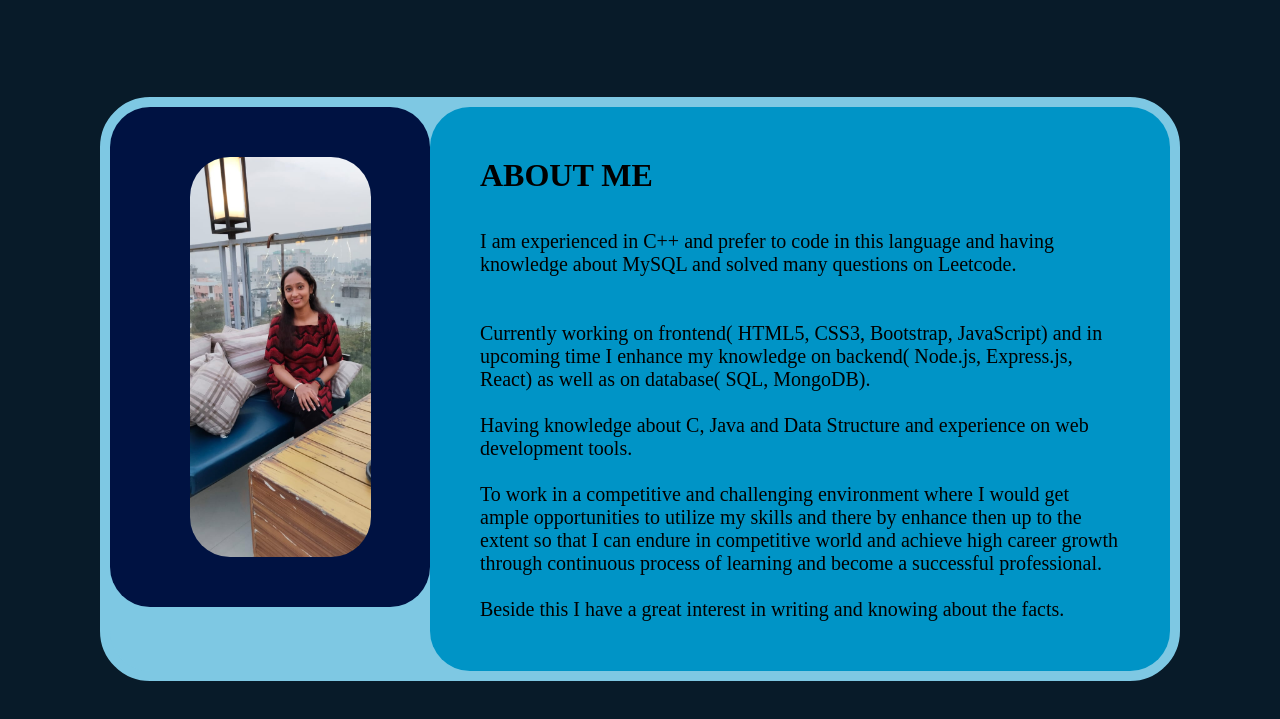
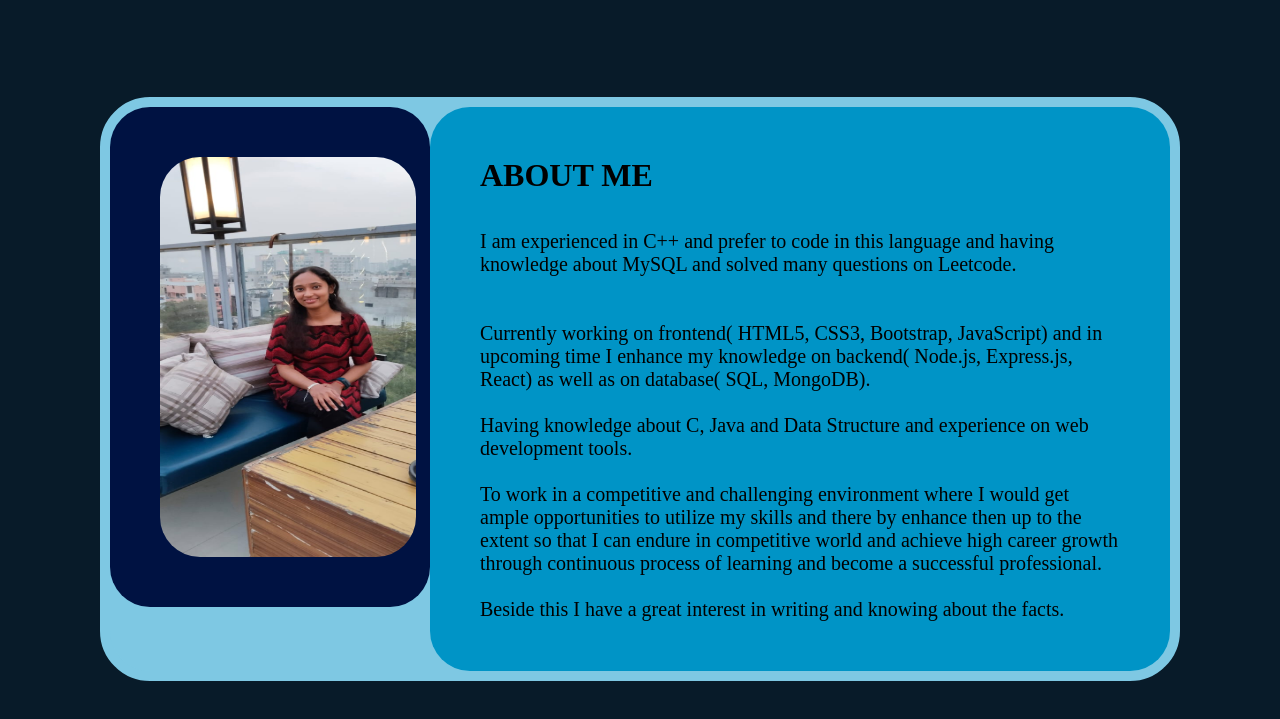
Before and after one commit to dkirti/Portfolio, a plain HTML site: page index.html in a window 1280 px wide. Shown: the part 603-1322 px from the top of the page. Drawn offline with nearby package versions, Linux system fonts and the light colour scheme.

Commit message:
Update stylee.css

```diff
--- a/stylee.css
+++ b/stylee.css
@@ -132,17 +132,17 @@ button:hover{
     border: 10px solid #7EC8E3;
 }
 .photo{
-    width: 350px;
+
     height: 500px;
     border-radius: 40px;
 
  }
 .photo img{
     height: 80%;
-/*     width: 60%; */
+    width: 80%;
     border-radius: 40px;
     margin-top: 50px;
-    margin-left: 80px;
+    margin-left: 50px;
 }
 .about{
     padding: 50px;
```
